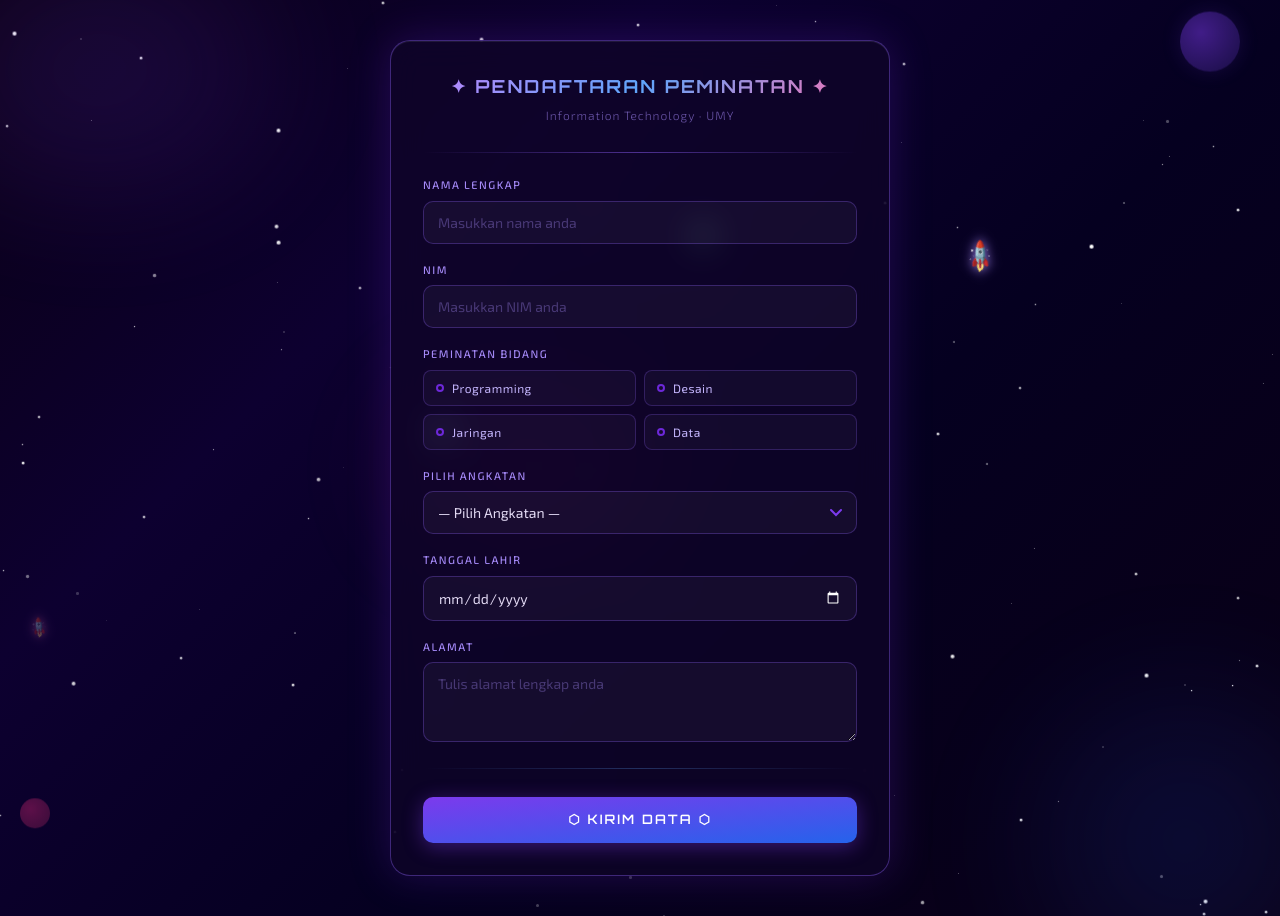
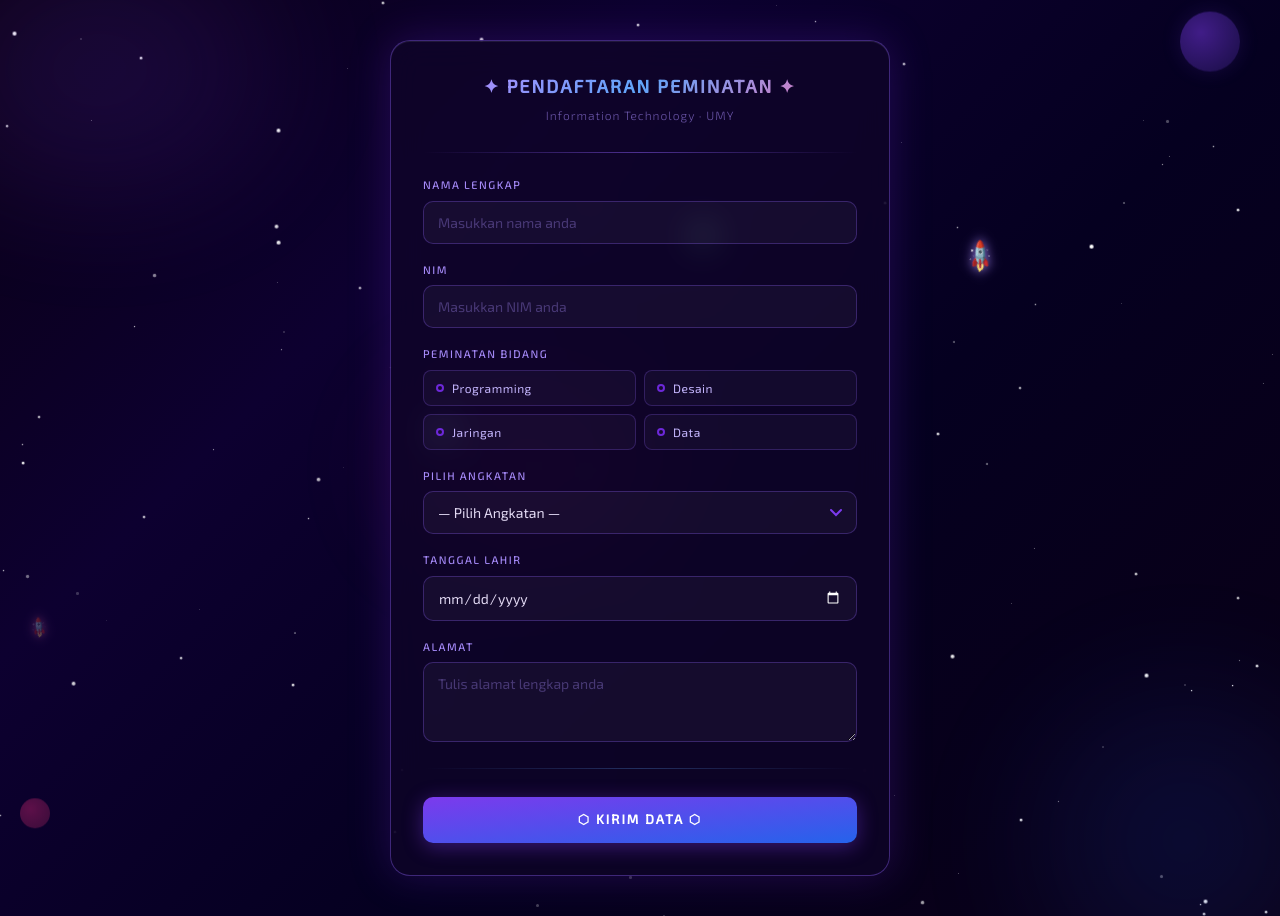
Before and after one commit to NurulNajatMony/Prak12_PDW_20240140042, a React (Vite) app: page / in a window 1280 px wide. Built offline with nearby package versions, Linux system fonts and the light colour scheme.

Commit message:
commit 13

```diff
--- a/tailwind.config.js
+++ b/tailwind.config.js
@@ -6,45 +6,35 @@ export default {
   ],
   theme: {
     extend: {
-      fontFamily: {
-        orbitron: ['Orbitron', 'sans-serif'],
-        exo: ['"Exo 2"', 'sans-serif'],
+      backgroundImage: {
+        'radial-violet': 'radial-gradient(#7c3aed, transparent)',
+        'radial-blue': 'radial-gradient(#1d4ed8, transparent)',
       },
       animation: {
         'twinkle': 'twinkle 2s ease-in-out infinite alternate',
-        'float': 'float 6s ease-in-out infinite',
-        'pulse-line': 'pulse-line 3s ease-in-out infinite',
-        'fade-in': 'fadeIn 0.4s ease forwards',
-        'fly': 'fly 8s linear infinite',
+        'float': 'floatP 6s ease-in-out infinite',
+        'fadeIn': 'fadeIn 0.4s ease',
+        'fly': 'flyAnimation 10s linear infinite',
       },
       keyframes: {
         twinkle: {
           '0%': { opacity: '0.2', transform: 'scale(1)' },
-          '100%': { opacity: '1', transform: 'scale(1.3)' },
+          '100%': { opacity: '1', transform: 'scale(1.2)' },
         },
-        float: {
+        floatP: {
           '0%, 100%': { transform: 'translateY(0)' },
           '50%': { transform: 'translateY(-8px)' },
-        },
-        'pulse-line': {
-          '0%, 100%': { opacity: '0.4' },
-          '50%': { opacity: '1' },
         },
         fadeIn: {
           'from': { opacity: '0', transform: 'translateY(8px)' },
           'to': { opacity: '1', transform: 'translateY(0)' },
         },
+        flyAnimation: {
+          '0%': { transform: 'translate(-60px, 10vh) rotate(-45deg)', opacity: '0' },
+          '10%, 90%': { opacity: '1' },
+          '100%': { transform: 'translate(110vw, -10vh) rotate(-45deg)', opacity: '0' },
+        },
       },
-      colors: {
-        galaxy: {
-          bg: '#0a0015',
-          card: 'rgba(15,5,40,0.75)',
-          purple: '#7c3aed',
-          violet: '#a78bfa',
-          blue: '#2563eb',
-          pink: '#db2777',
-        }
-      }
     },
   },
   plugins: [],
```
